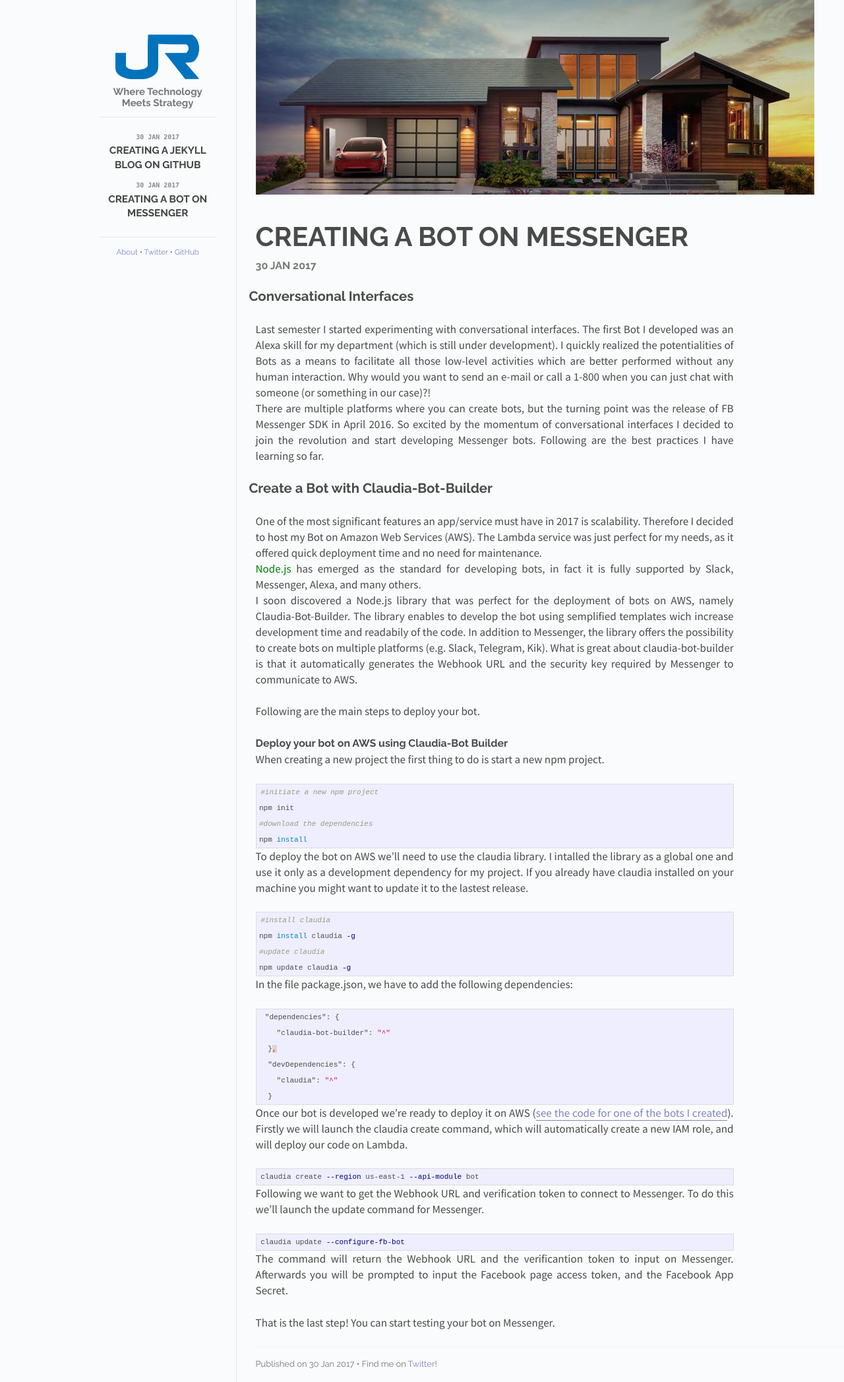
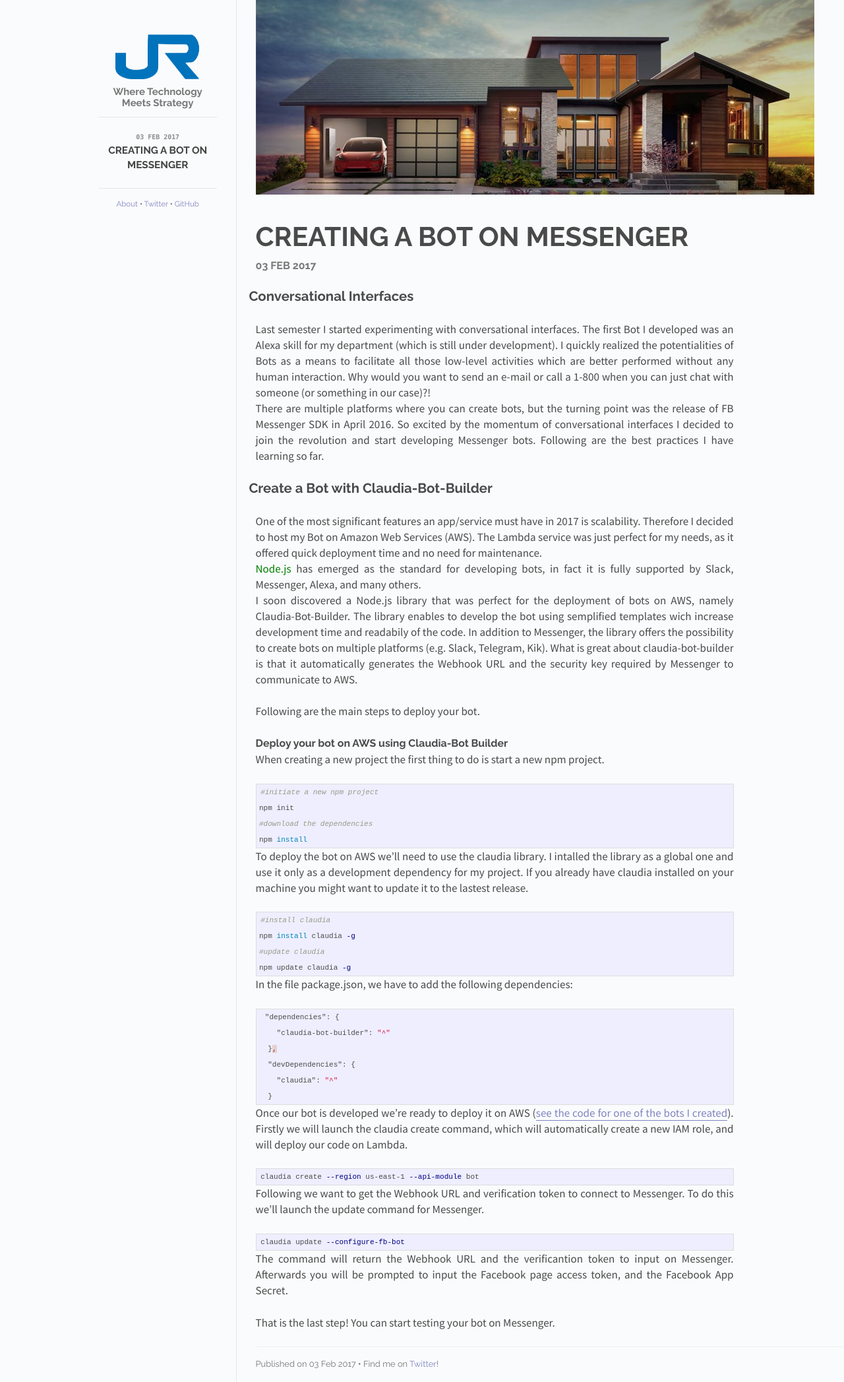
Before and after one commit to zampolli75/zampolli75_test, a Jekyll site: the page built from _posts/2017-12-09-create-bot-claudia.md, in a window 1280 px wide. Shown: the whole page at 66% size. Built offline with Jekyll 4.4.1, drawn with Linux system fonts in a browser that asks for light colours.

Commit message:
removed unutilized post

```diff
--- a/_posts/2017-12-09-create-bot-claudia.md
+++ b/_posts/2017-12-09-create-bot-claudia.md
@@ -2,7 +2,7 @@
 layout: post
 title: Creating a Bot on Messenger
 cover: cover.jpg
-date:   2017-01-30 12:00:00
+date:   2017-02-03 12:00:00
 categories: posts
 ---
 
--- a/_posts/2017-12-09-jekyll-github.md
+++ /dev/null
@@ -1,9 +0,0 @@
----
-layout: post
-title: Creating a Jekyll blog on GitHub
-cover: cover.jpg
-date:   2017-01-30 12:00:00
-categories: posts
----
-
-## Jekyll and GitHub
```
